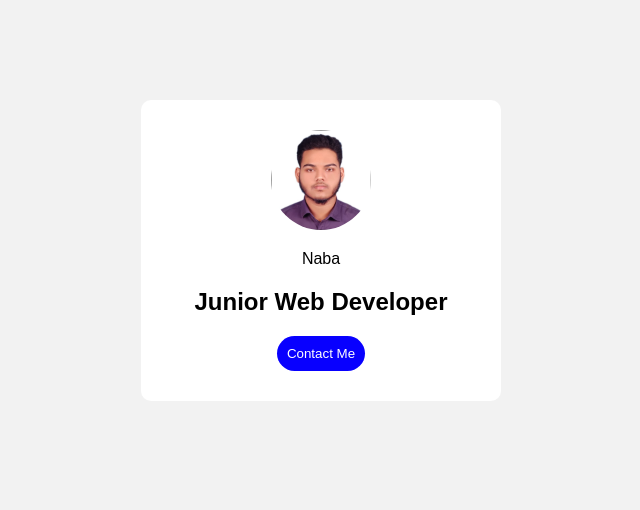
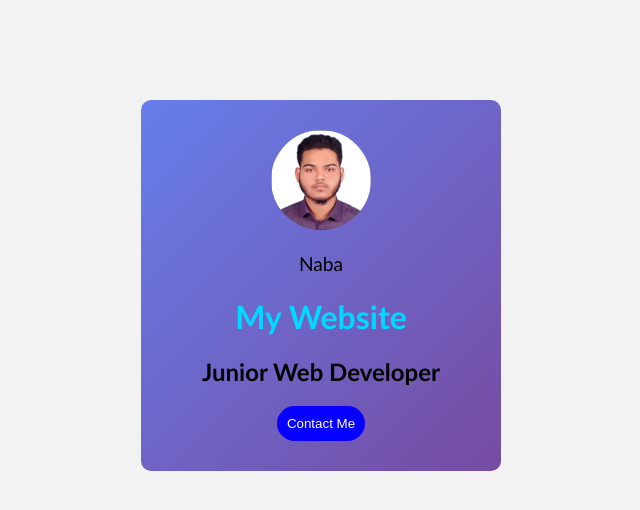
Before and after one commit to AhnafNaba/profile-card, a plain HTML site: page index.html in a window 1280 px wide. Shown: the whole page, without its empty margins (319-959 px from the left). Drawn offline with Linux system fonts and the light colour scheme.

Commit message:
update card font and style

```diff
--- a/index.html
+++ b/index.html
@@ -10,6 +10,7 @@
     <div class="card">
         <img src="nab.JPG" alt="My Photo">
         <p>Naba</p>
+        <h1 id="main-title">My Website</h1>
         <h2>Junior Web Developer</h2>
         <button>Contact Me</button>
 
--- a/style.css
+++ b/style.css
@@ -1,11 +1,16 @@
+#main-title {
+    color: rgb(0, 217, 255);
+}
 body {
+
     background-color: #f2f2f2;
-    font-family: Arial;
+    font-family: 'Trebuchet MS', 'Lucida Sans Unicode', 'Lucida Grande', 'Lucida Sans', Arial, sans-serif;
 
 }
 .card {
     width: 300px;
-    background: white;
+    background: linear-gradient(135deg, #667eea, #764ba2);
+    color: black;
     padding: 30px;
     margin: 100px auto ;
     text-align: center;
@@ -24,3 +29,6 @@ button {
     padding: 10px;
     border-radius: 50px;
 }
+p {
+    font-size: larger;
+}
```
